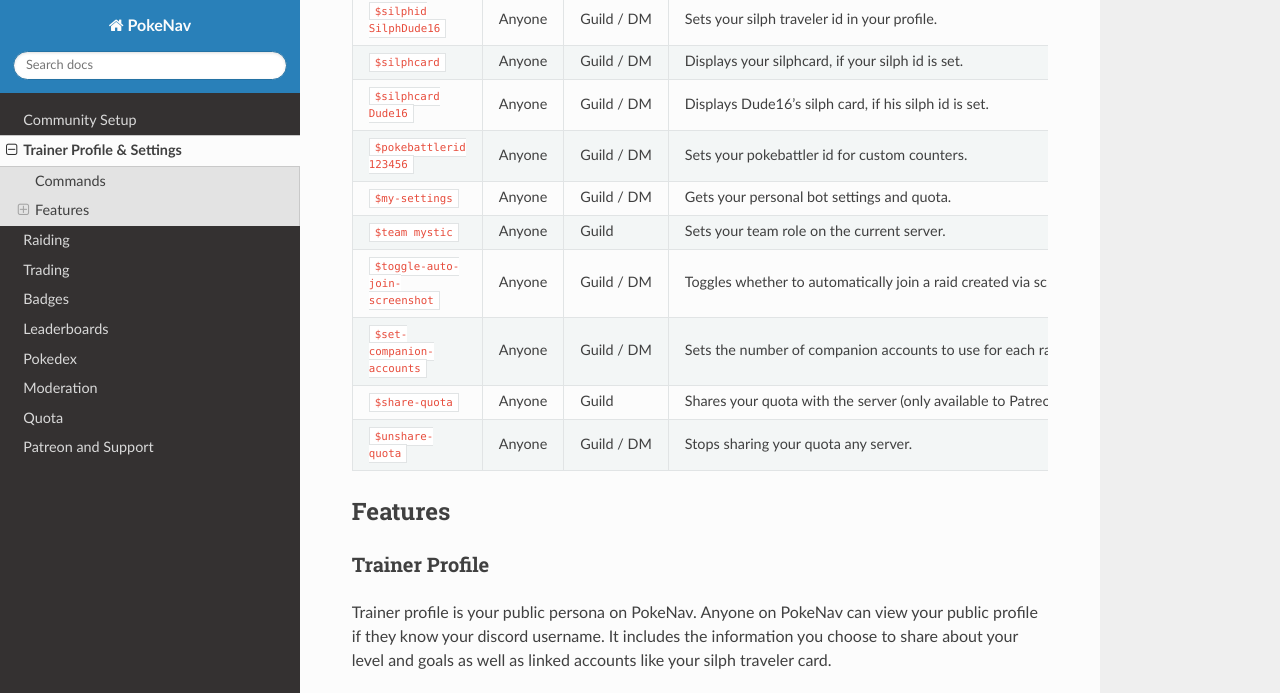
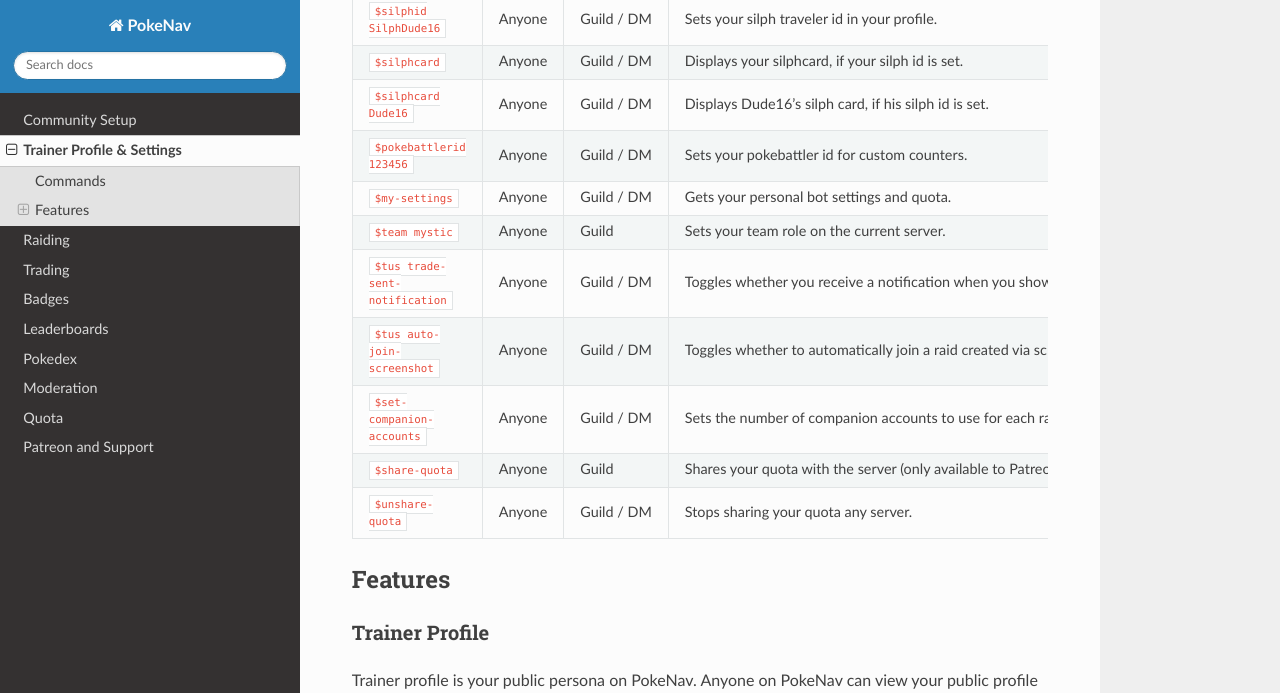
Before and after one commit to PokeNavBot/pokenav-documentation, a Sphinx documentation site: the page built from source/trainer.md, in a window 1280 px wide and 900 px high, scrolled down 566 px, cut to the strip 0-693 px from the top of the window. Built offline with Sphinx 7.4.7 and the Read the Docs theme 2.0.0, drawn with Linux system fonts in a browser that asks for light colours; formulas are drawn with MathJax 3.

Commit message:
trainer settings

```diff
--- a/source/trainer.md
+++ b/source/trainer.md
@@ -20,7 +20,8 @@
    ``$pokebattlerid 123456``, Anyone, Guild / DM, "Sets your pokebattler id for custom counters."
    ``$my-settings``, Anyone, Guild / DM, "Gets your personal bot settings and quota."
    ``$team mystic``, Anyone, Guild, "Sets your team role on the current server."
-   ``$toggle-auto-join-screenshot``, Anyone, Guild / DM, "Toggles whether to automatically join a raid created via screenshot."
+   ``$tus trade-sent-notification``, Anyone, Guild / DM, "Toggles whether you receive a notification when you show interest in a trade."
+   ``$tus auto-join-screenshot``, Anyone, Guild / DM, "Toggles whether to automatically join a raid created via screenshot."
    ``$set-companion-accounts``, Anyone, Guild / DM, "Sets the number of companion accounts to use for each raid."
    ``$share-quota``, Anyone, Guild, "Shares your quota with the server (only available to Patreon subscribers)."
    ``$unshare-quota``, Anyone, Guild / DM, "Stops sharing your quota any server."
```
